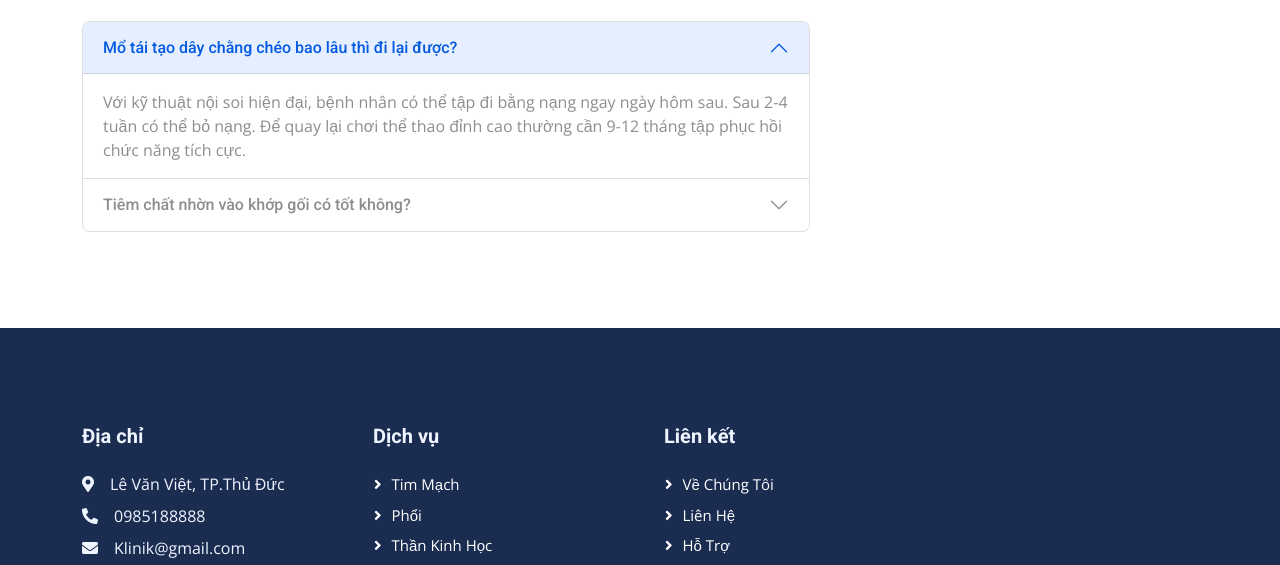
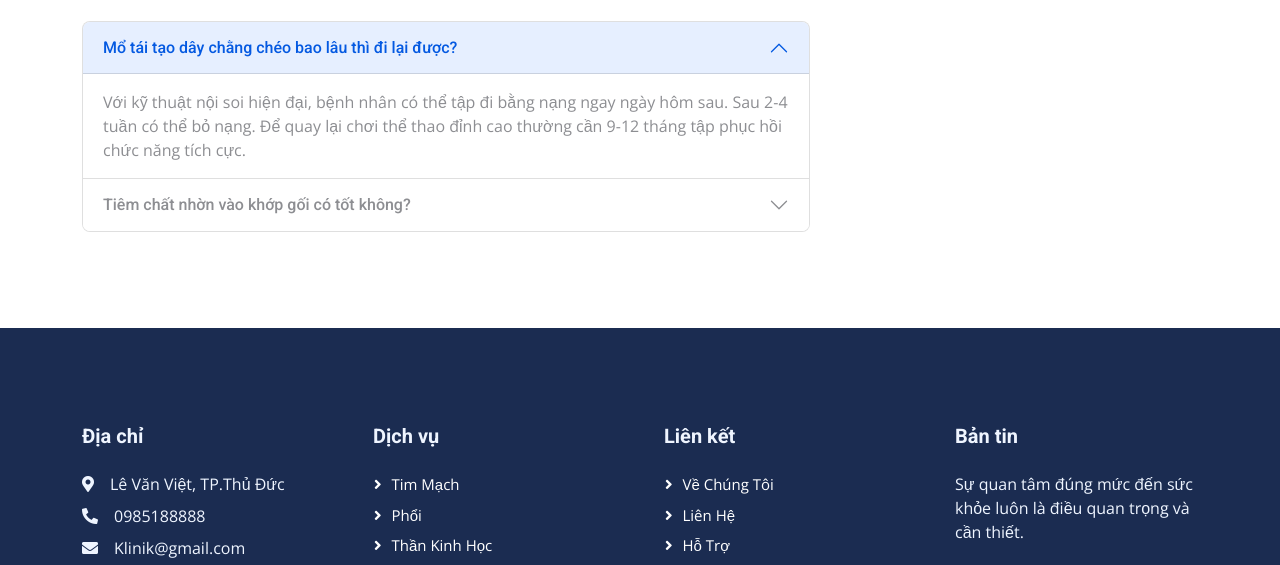
Before and after one commit to LuuPhuocDai/Klinik, a plain HTML site: page chinh-hinh.html in a window 1280 px wide. Shown: the part 2759-3324 px from the top of the page. Drawn offline with nearby package versions, Linux system fonts and the light colour scheme.

Commit message:
fix
Added a new section for newsletter information.

```diff
--- a/chinh-hinh.html
+++ b/chinh-hinh.html
@@ -512,6 +512,10 @@
                     <a class="btn btn-link" href="contact.html">Liên hệ</a>
                     <a class="btn btn-link" href="ho-tro.html">Hỗ trợ</a>
                 </div>
+                <div class="col-lg-3 col-md-6">
+                    <h5 class="text-light mb-4">Bản tin</h5>
+                    <p>Sự quan tâm đúng mức đến sức khỏe luôn là điều quan trọng và cần thiết.</p>
+                </div>
             </div>
         </div>
         <div class="container">
```
